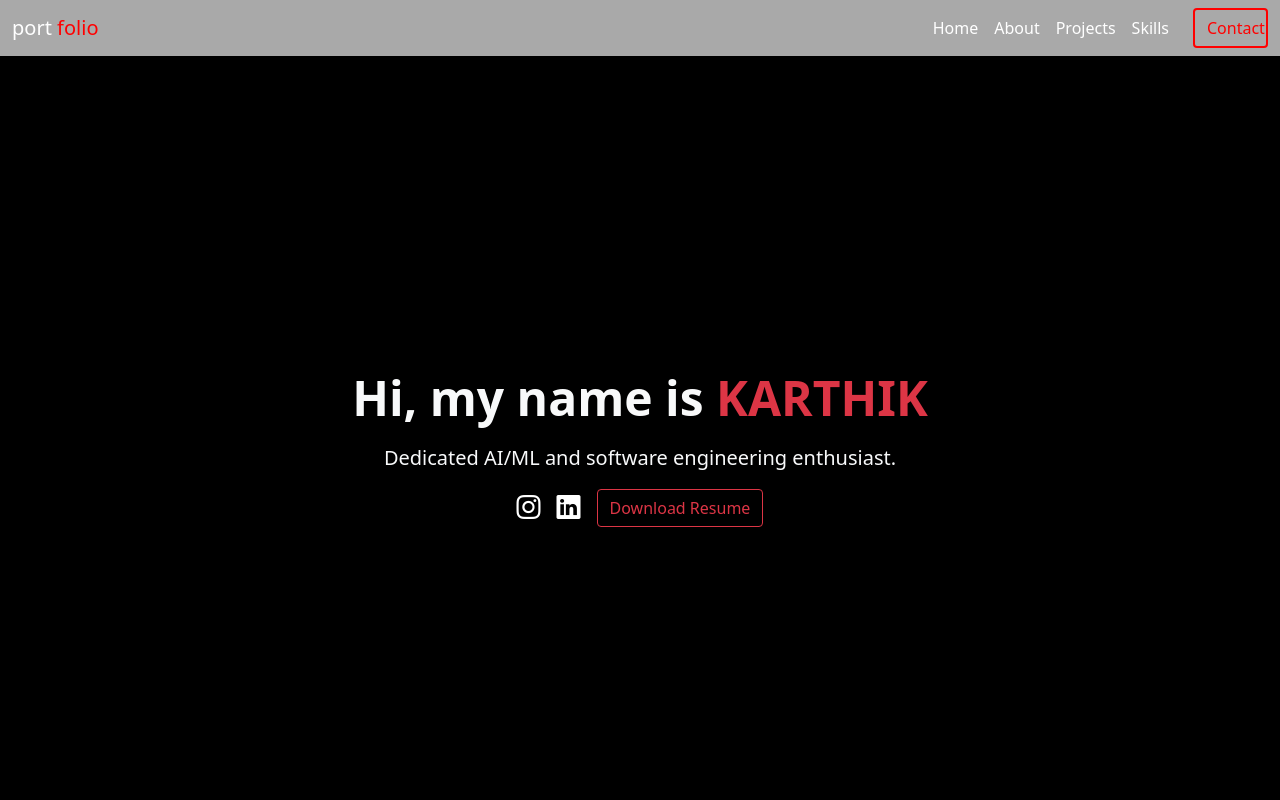
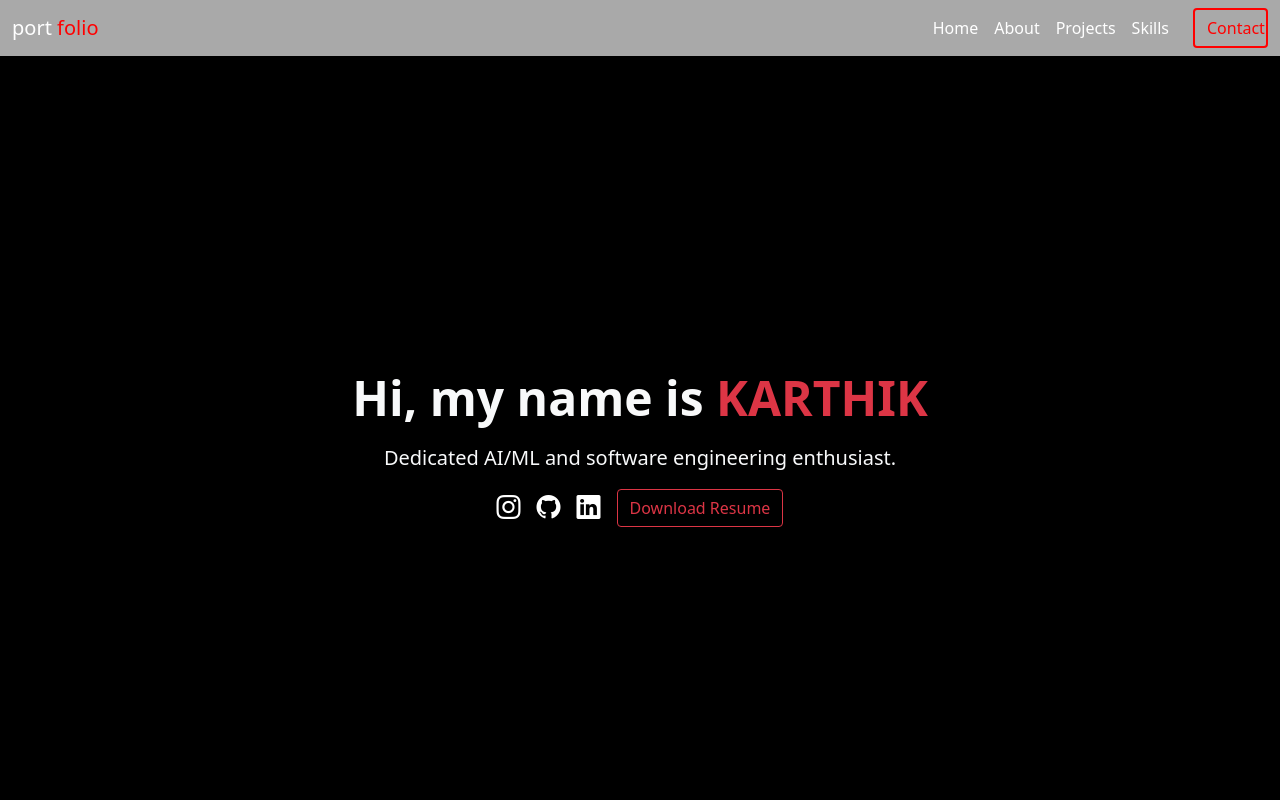
Before and after one commit to karthik352003/karthik352003.github.io, a plain HTML site: page index.html in a window 1280 px wide. Shown: the top 800 px of the page. Drawn offline with nearby package versions, Linux system fonts and the light colour scheme.

Commit message:
Update index.html

```diff
--- a/index.html
+++ b/index.html
@@ -83,6 +83,7 @@
       <p class="lead">Dedicated AI/ML and software engineering enthusiast.</p>
       <div class="d-flex justify-content-center gap-3 mt-3">
         <a href="#" target="_blank"><i class="bi bi-instagram fs-4 text-white"></i></a>
+        <a href="https://github.com/karthik352003/karthik352003.github.io" target="_blank"><i class="bi bi-github fs-4 text-white"></i></a>
         <a href="https://www.linkedin.com/jobs/" target="_blank"><i class="bi bi-linkedin fs-4 text-white"></i></a>
         <a href="Karthik_Resume.pdf" download><button class="btn btn-outline-danger">Download Resume</button></a>
       </div>
```
